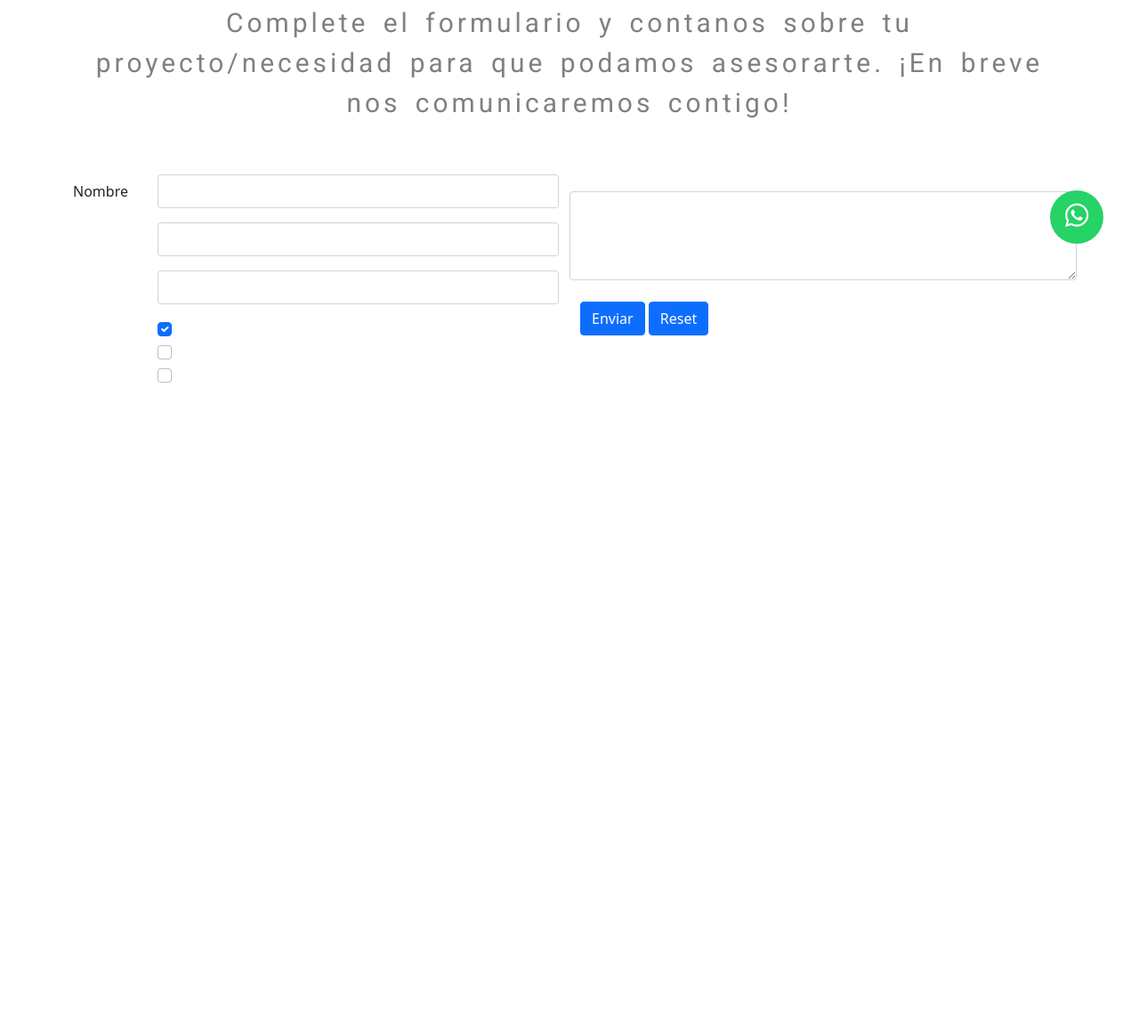
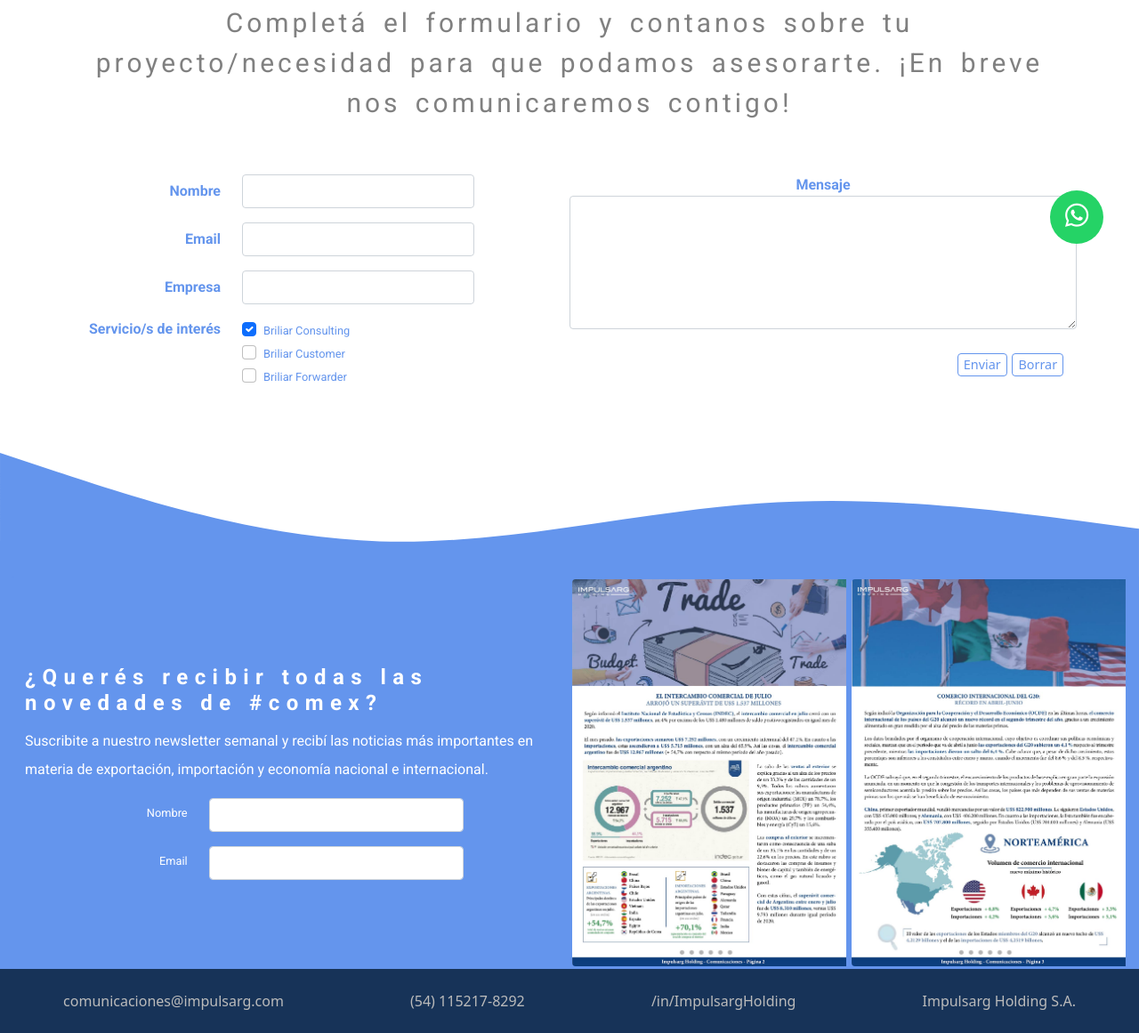
Before and after one commit to DebCor94/repo_dc, a plain HTML site: page contacto.html in a window 1280 px wide. Shown: the part 486-1647 px from the top of the page at 89% size. Before the commit the page ends 938 px from the top, so only its background shows below. Drawn offline with nearby package versions, Linux system fonts and the light colour scheme.

Commit message:
diseño responsive + contacto improved

```diff
--- a/contacto.html
+++ b/contacto.html
@@ -71,7 +71,7 @@
                 <div class="card3 mb-3">
                     <img src="./imagenes/2021_18.jpg" alt="" class="card-img-top img-fluid__slide">
                     <div class="card-body">
-                      <p class="quienesSomos__presentación slide-top">Complete el formulario y contanos sobre tu proyecto/necesidad para que podamos asesorarte. ¡En breve nos comunicaremos contigo!</p>
+                      <p class="quienesSomos__presentación slide-top">Completá el formulario y contanos sobre tu proyecto/necesidad para que podamos asesorarte. ¡En breve nos comunicaremos contigo!</p>
                     </div>
                 </div>
             </div>
@@ -81,41 +81,41 @@
               <div class="col-md-6">
                 <form>
                   <div class="row mb-3">
-                    <label for="inputName" class="col-sm-2 col-form-label fuenteRobotoForm2">Nombre</label>
-                    <div class="col-sm-10">
+                    <label for="inputName" class="col-sm-4 col-form-label fuenteRobotoForm2">Nombre</label>
+                    <div class="col-sm-6">
                       <input type="name" class="form-control" id="inputName">
                     </div>
                   </div>
                   <div class="row mb-3">
-                    <label for="inputEmail3" class="col-sm-2 col-form-label fuenteRobotoForm">Email</label>
-                    <div class="col-sm-10">
+                    <label for="inputEmail3" class="col-sm-4 col-form-label fuenteRobotoForm2">Email</label>
+                    <div class="col-sm-6">
                       <input type="email" class="form-control" id="inputEmail3">
                     </div>
                   </div>
                   <div class="row mb-3">
-                    <label for="inputEmpresa" class="col-sm-2 col-form-label fuenteRobotoForm">Empresa</label>
-                    <div class="col-sm-10">
+                    <label for="inputEmpresa" class="col-sm-4 col-form-label fuenteRobotoForm2">Empresa</label>
+                    <div class="col-sm-6">
                       <input type="empresa" class="form-control" id="inputEmpresa">
                     </div>
                   </div>
                   <fieldset class="row mb-3">
-                    <legend class="col-form-label col-sm-2 pt-0 fuenteRobotoForm">Servicio/s de interés</legend>
-                    <div class="col-sm-10">
+                    <legend class="col-form-label col-sm-4 pt-0 fuenteRobotoForm2">Servicio/s de interés</legend>
+                    <div class="col-sm-6">
                       <div class="form-check">
                         <input class="form-check-input" type="checkbox" name="gridRadios" id="gridRadios1" value="option1" checked>
-                        <label class="form-check-label fuenteRobotoForm" for="gridRadios1">
+                        <label class="form-check-label fuenteRobotoForm2__b" for="gridRadios1">
                           Briliar Consulting
                         </label>
                       </div>
                       <div class="form-check">
                         <input class="form-check-input" type="checkbox" name="gridRadios" id="gridRadios2" value="option2">
-                        <label class="form-check-label fuenteRobotoForm" for="gridRadios2">
+                        <label class="form-check-label fuenteRobotoForm2__b" for="gridRadios2">
                           Briliar Customer
                         </label>
                       </div>
                       <div class="form-check">
                         <input class="form-check-input" type="checkbox" name="gridRadios" id="gridRadios3" value="option3">
-                        <label class="form-check-label fuenteRobotoForm" for="gridRadios3">
+                        <label class="form-check-label fuenteRobotoForm2__b" for="gridRadios3">
                           Briliar Forwarder
                         </label>
                       </div>
@@ -126,21 +126,63 @@
               <div class="col-md-6">
                 <form>
                 <div class="row mb-8">
-                    <label for="floatingTextarea" class="fuenteRobotoForm">Mensaje</label>
-                    <textarea class="form-control" id="floatingTextarea" style="height: 100px"></textarea>
+                    <label for="floatingTextarea" class="fuenteRobotoForm2 text-center">Mensaje</label>
+                    <textarea class="form-control" id="floatingTextarea" style="height: 150px"></textarea>
                 </div>
                 <br>
-                <div class="row mb-4">
-                    <div class="d-grid gap-2 d-md-block">
-                        <button type="submit" class="btn btn-primary">Enviar</button>
-                        <button type="submit" class="btn btn-primary">Reset</button>
-                    </div>
+                <div class="col mb-2 flex-end">
+                  <button type="submit" class="btn-footer btn-footer--contacto">Enviar</button>
+                  <button type="submit" class="btn-footer btn-footer--contacto">Borrar</button>
                 </div>
                 </form>
             </div>
         </div>
         </div>
+        <section>
+          <svg xmlns="http://www.w3.org/2000/svg" viewBox="0 0 1440 220"><path fill="#6495ed" fill-opacity="1" d="M0,64L80,90.7C160,117,320,171,480,176C640,181,800,139,960,128C1120,117,1280,139,1360,149.3L1440,160L1440,320L1360,320C1280,320,1120,320,960,320C800,320,640,320,480,320C320,320,160,320,80,320L0,320Z"></path></svg>
+          <div class="container-fluid contenedornoticias">
+            <div class="card">
+              <div class="row g-0 align-items-center">
+                  <div class="col-md-6">
+                      <div class="card__body">
+                      <h3 class="fuentetitle3 fuentetitle3--newsletter">¿Querés recibir todas las novedades de #comex?</h3>
+                      <p class="card__text">Suscribite a nuestro newsletter semanal y recibí las noticias más importantes en materia de exportación, importación y economía nacional e internacional.</p>
+                      <form>
+                        <div class="row mb-3">
+                          <label for="inputName" class="col-sm-4 col-form-label fuenteRobotoForm2 fuenteRobotoForm2--news">Nombre</label>
+                          <div class="col-sm-6">
+                            <input type="name" class="form-control" id="inputName">
+                          </div>
+                        </div>
+                        <div class="row mb-3">
+                          <label for="inputEmail3" class="col-sm-4 col-form-label fuenteRobotoForm2 fuenteRobotoForm2--news">Email</label>
+                          <div class="col-sm-6">
+                            <input type="email" class="form-control" id="inputEmail3">
+                          </div>
+                        </div>
+                      </form>
+                      </div>
+                  </div>
+                  <div class="col-md-3 justify-content-center img-news">
+                  <img src="./imagenes/2021_19.jpg" class="img-fluid img-fluid__slide rounded-start mx-auto d-block" alt="newsletter1" height="20vh">
+                  </div>
+                  <div class="col-md-3 justify-content-center img-news">
+                    <img src="./imagenes/2021_20.jpg" class="img-fluid img-fluid__slide rounded-start mx-auto d-block" alt="newsletter2" height="20vh">
+                  </div>
+              </div>
     </main>
+    <footer class="site-footer">
+      <br>
+      <div>
+        <ul class="nav nav-pills nav-fill">
+          <li class="nav-item">comunicaciones@impulsarg.com</li>
+          <li class="nav-item">(54) 115217-8292</li>
+          <li class="nav-item">/in/ImpulsargHolding</li>
+          <li class="nav-item">Impulsarg Holding S.A.</li>
+        </ul>
+      </div>
+      <br>
+    </footer>
   <!-- Option 1: Bootstrap Bundle with Popper -->
   <script src="https://cdn.jsdelivr.net/npm/bootstrap@5.0.2/dist/js/bootstrap.bundle.min.js" integrity="sha384-MrcW6ZMFYlzcLA8Nl+NtUVF0sA7MsXsP1UyJoMp4YLEuNSfAP+JcXn/tWtIaxVXM" crossorigin="anonymous"></script>
 
--- a/estilos/partials/_tipografia.scss
+++ b/estilos/partials/_tipografia.scss
@@ -56,6 +56,10 @@
     color: white;
     text-align: center;
     margin-bottom: 0.5em;
+    &--newsletter {
+        font-size: 1.5em;
+        text-align: start;
+    }
 }
 
 .fuenteRobotoNews {
@@ -102,8 +106,20 @@
 
 .fuenteRobotoForm2 {
     font-family: 'Roboto', sans-serif;
-    font-size: .8em;
-    font-weight: normal;
+    font-size: 1em;
     color: cornflowerblue;
     text-align: end;
+    font-weight: bold;
+    &__b {
+        font-weight: normal;
+        font-family: 'Roboto', sans-serif;
+        font-size: .8em;
+        color: cornflowerblue;
+        text-align: end;
+    }
+    &--news {
+        color: white;
+        font-weight: normal;
+        font-size: .8em;
+    }
 }
--- a/estilos/style.scss
+++ b/estilos/style.scss
@@ -350,7 +350,6 @@
     display: inline-block;
     font-weight: 400;
     line-height: 1.5;
-    color: #212529;
     text-align: center;
     text-decoration: none;
     vertical-align: middle;
@@ -365,6 +364,10 @@
     transition: color .15s ease-in-out,background-color .15s ease-in-out,border-color .15s ease-in-out,box-shadow .15s ease-in-out;
     color: #fff;
     border-color: cornflowerblue;
+    margin: .2em;
+    &--contacto {
+        color: #6495ed;
+    }
 }
 
 .flex-end {
@@ -522,3 +525,11 @@
         margin-right: 1em;
     }
 }
+
+/*---------------------------------------------------------------------*/
+
+/*DISEÑO DE CONTACTO.HTML*/
+
+.img-news {
+    padding: .2em;
+}
```
Also changed, not shown: estilos/style.css, imagenes/2021_19.jpg (added), imagenes/2021_20.jpg (added).
